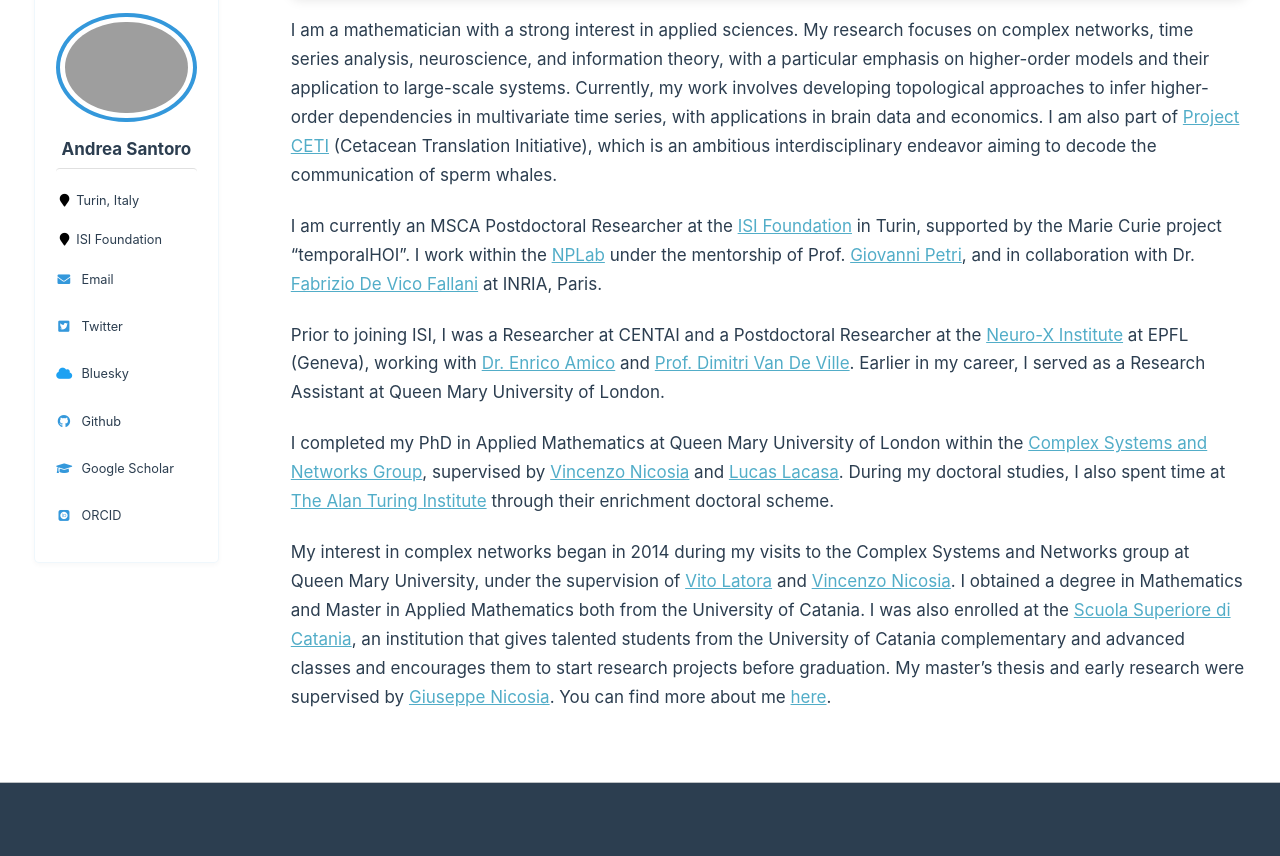
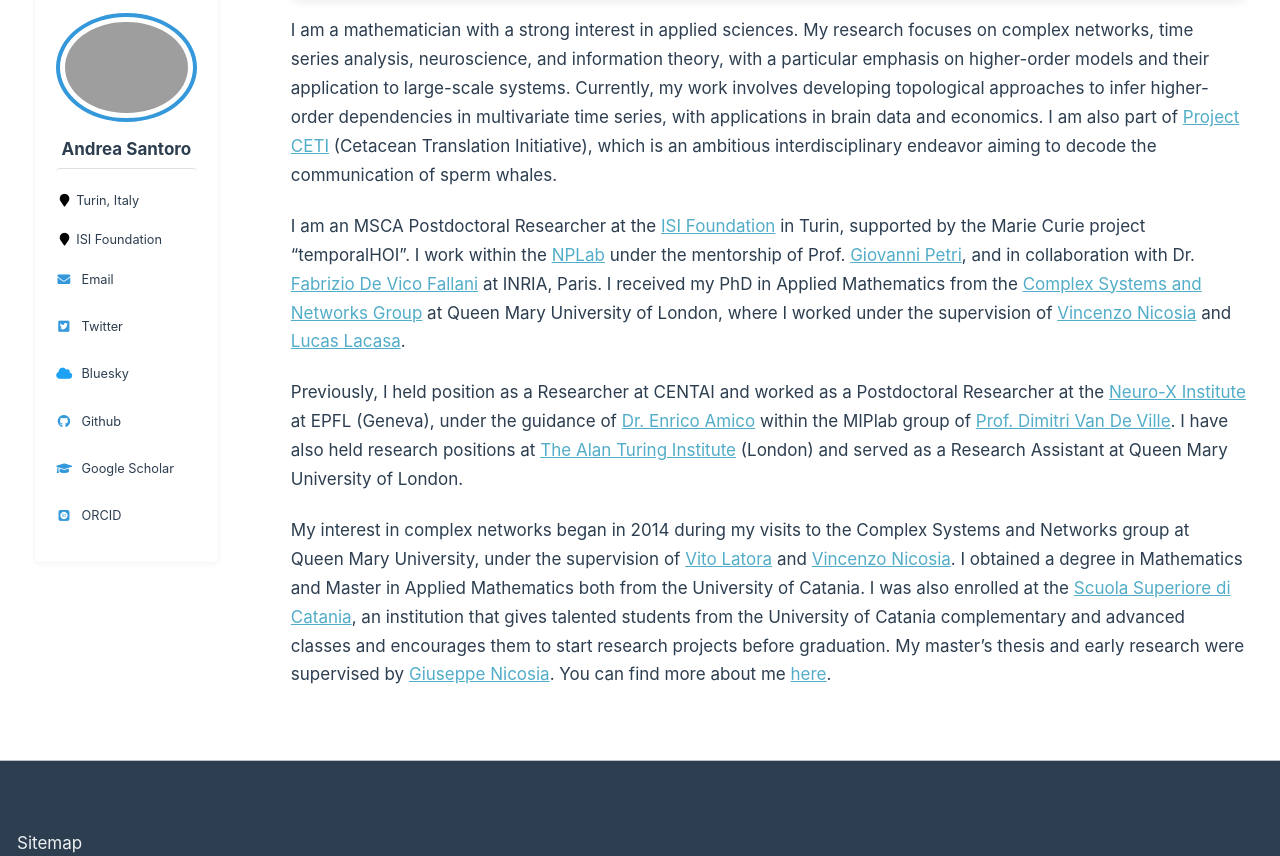
Before and after one commit to andresantoro/andresantoro.github.io, a Jekyll site: the page built from _pages/about.md, in a window 1280 px wide and 900 px high, scrolled down 660 px, cut to the strip 44-900 px from the top of the window. Built offline with Jekyll 4.4.1, drawn with Linux system fonts in a browser that asks for light colours; some web fonts are replaced.

Commit message:
update profile

```diff
--- a/_pages/about.md
+++ b/_pages/about.md
@@ -21,12 +21,10 @@ redirect_from:
 
 I am a mathematician with a strong interest in applied sciences. My research focuses on complex networks, time series analysis, neuroscience, and information theory, with a particular emphasis on higher-order models and their application to large-scale systems. Currently, my work involves developing topological approaches to infer higher-order dependencies in multivariate time series, with applications in brain data and economics. I am also part of [Project CETI](https://www.projectceti.org/) (Cetacean Translation Initiative), which is an ambitious interdisciplinary endeavor aiming to decode the communication of sperm whales.
 
-I am currently an MSCA Postdoctoral Researcher at the [ISI Foundation](https://www.isi.it/) in Turin, supported by the Marie Curie project "temporalHOI". I work within the [NPLab](https://nplresearch.github.io/) under the mentorship of Prof. [Giovanni Petri](https://lordgrilo.github.io/), and in collaboration with Dr. [Fabrizio De Vico Fallani](https://sites.google.com/site/devicofallanifabrizio/) at INRIA, Paris.
+I am an MSCA Postdoctoral Researcher at the [ISI Foundation](https://www.isi.it/) in Turin, supported by the Marie Curie project "temporalHOI". I work within the [NPLab](https://nplresearch.github.io/) under the mentorship of Prof. [Giovanni Petri](https://lordgrilo.github.io/), and in collaboration with Dr. [Fabrizio De Vico Fallani](https://sites.google.com/site/devicofallanifabrizio/) at INRIA, Paris.
+I received my PhD in Applied Mathematics from the [Complex Systems and Networks Group](https://www.qmul.ac.uk/maths/research/complex-systems-and-networks-group/) at Queen Mary University of London, where I worked under the supervision of [Vincenzo Nicosia](https://webspace.maths.qmul.ac.uk/v.nicosia/) and [Lucas Lacasa](https://sites.google.com/view/lucaslacasa/).
 
-
-Prior to joining ISI, I was a Researcher at CENTAI and a Postdoctoral Researcher at the [Neuro-X Institute](https://neuro-x.epfl.ch/en/) at EPFL (Geneva), working with [Dr. Enrico Amico](https://amicolab.org/) and [Prof. Dimitri Van De Ville](https://miplab.epfl.ch/index.php). Earlier in my career, I served as a Research Assistant at Queen Mary University of London.
-
-I completed my PhD in Applied Mathematics at Queen Mary University of London within the [Complex Systems and Networks Group](https://www.qmul.ac.uk/maths/research/complex-systems-and-networks-group/), supervised by [Vincenzo Nicosia](https://webspace.maths.qmul.ac.uk/v.nicosia/) and [Lucas Lacasa](https://sites.google.com/view/lucaslacasa/). During my doctoral studies, I also spent time at [The Alan Turing Institute](https://www.turing.ac.uk/) through their enrichment doctoral scheme.
+Previously, I held position as a Researcher at CENTAI and worked as a Postdoctoral Researcher at the [Neuro-X Institute](https://neuro-x.epfl.ch/en/) at EPFL (Geneva), under the guidance of [Dr. Enrico Amico](https://amicolab.org/) within the MIPlab group of [Prof. Dimitri Van De Ville](https://miplab.epfl.ch/index.php). I have also held research positions at [The Alan Turing Institute](https://www.turing.ac.uk/) (London) and served as a Research Assistant at Queen Mary University of London.
 
 My interest in complex networks began in 2014 during my visits to the Complex Systems and Networks group at Queen Mary University, under the supervision of [Vito Latora](http://www.maths.qmul.ac.uk/~latora/) and [Vincenzo Nicosia](https://webspace.maths.qmul.ac.uk/v.nicosia/). I obtained a degree in Mathematics and Master in Applied Mathematics both from the University of Catania. I was also enrolled at the [Scuola Superiore di Catania](https://ssc.unict.it/), an institution that gives talented students from the University of Catania complementary and advanced classes and encourages them to start research projects before graduation. My master's thesis and early research were supervised by [Giuseppe Nicosia](https://scholar.google.co.uk/citations?user=5FilzyUAAAAJ&hl=en).  You can find more about me [here](cv).
 
```
Also changed, not shown: _pages/cv.md (+1 -1 lines).
